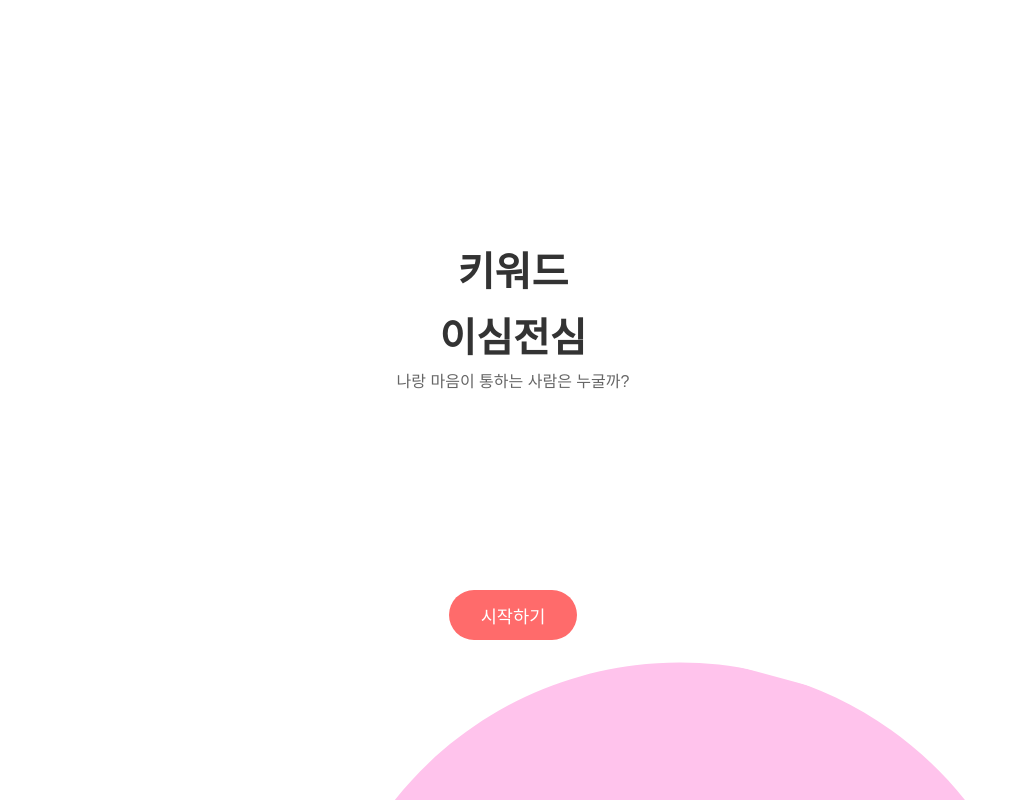
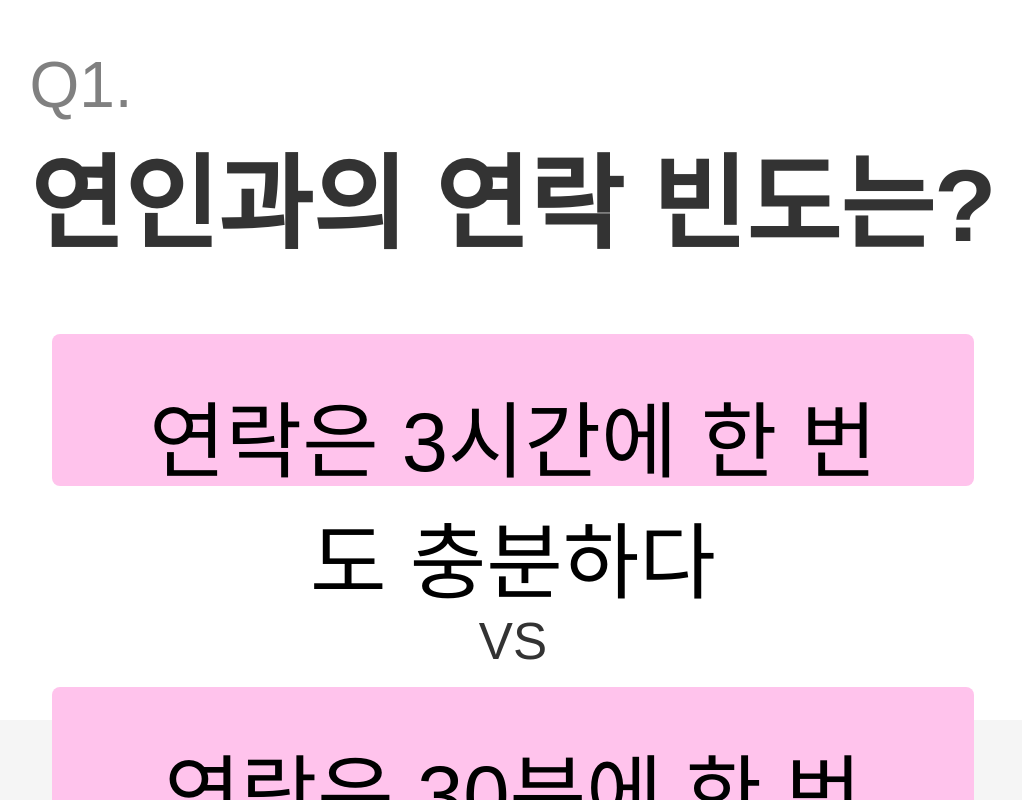
Before and after one commit to LikeLion-INU/Festival_13th_Frontend, a React (Create React App) app: page / in a window 1280 px wide. Shown: the whole page, without its empty margins (127-1149 px from the left). Built offline with nearby package versions, Linux system fonts and the light colour scheme.

Commit message:
질문선택 - 로직 제외 UI만 완료

```diff
--- a/package.json
+++ b/package.json
@@ -10,7 +10,9 @@
     "lottie-react": "^2.4.1",
     "react": "^19.1.0",
     "react-dom": "^19.1.0",
+    "react-icons": "^5.5.0",
     "react-lottie": "^1.2.10",
+    "react-router-dom": "^7.5.0",
     "react-scripts": "5.0.1",
     "styled-components": "^6.1.17",
     "web-vitals": "^2.1.4"
--- a/src/App.js
+++ b/src/App.js
@@ -1,7 +1,9 @@
 import React from "react";
+// import { BrowserRouter, Routes, Route } from "react-router-dom";
 import styled from "styled-components";
 import GlobalStyle from "./styles/globalStyles";
 import Home from "./pages/home/Home";
+import SelectQuestion from "./pages/selectQuestion/SelectQuestion";
 
 const AppContainer = styled.div`
   width: 100%;
@@ -16,7 +18,7 @@ function App() {
     <>
       <GlobalStyle />
       <AppContainer>
-        <Home />
+        <SelectQuestion /> {/* 일단은 라우터 안 넣고 이렇게 했슴다 */}
       </AppContainer>
     </>
   );
--- /dev/null
+++ b/src/pages/selectQuestion/SelectQuestion.jsx
@@ -0,0 +1,127 @@
+import React, { useState } from "react";
+import styled, { keyframes } from "styled-components";
+import { FaArrowLeft, FaArrowRight } from "react-icons/fa";
+
+/*
+4/16
+로직 제외 UI만 완료
+님은거: 질문 뜰 때 페이드인 추가, 첫 페이지엔 이전 버튼 안뜨게, 누르면 다음 질문 로직 짜기, 다른 폰에서도 화면 체크
+*/
+
+// 전체 컨테이너
+const Container = styled.div`
+  background-color: white;
+  height: 90vh;
+  width: 100vw;
+  padding: 5vh 5vw;
+  display: flex;
+  flex-direction: column;
+  align-items: center;
+  justify-content: flex-start;
+`;
+
+// 질문 컨테이너
+const QuestionContainer = styled.div`
+  margin-top: 1vh;
+`;
+
+const QuestionNumber = styled.div`
+  color: grey;
+  font-size: 5vw;
+`;
+
+const Question = styled.div`
+  font-size: 8vw;
+  font-weight: bold;
+`;
+
+// 선택 박스 컨테이너
+const SelectContainer = styled.div`
+  margin-top: 8vh;
+  text-align: center;
+`;
+
+const SelectBox = styled.button`
+  background-color: rgb(255, 195, 236, 1);
+  height: 19vh;
+  width: 72vw;
+  font-size: 6.5vw;
+  padding: 5vh 7vw;
+  border: none;
+  border-radius: 1vh;
+`;
+
+const VsText = styled.div`
+  margin-top: 2vh;
+  margin-bottom: 2vh;
+  font-size: 4vw;
+`;
+
+// 이전/다음 버튼 컨테이너
+const ArrowContainer = styled.div`
+  margin-top: 8vh;
+  margin-bottom: 2vh;
+  display: flex;
+  justify-content: space-between;
+  width: 100%;
+  padding-left: 5vw;
+  padding-right: 5vw;
+`;
+
+const Arrow = styled.button`
+  width: 10vw;
+  height: 5vh;
+  background-color: white;
+  font-size: 5vw;
+`;
+
+// 프로세스바 컨테이너
+const ProcessBarContainer = styled.div`
+  width: 100%;
+  height: 1vh;
+  background-color: #eee;
+  overflow: hidden;
+`;
+
+const Progress = styled.div`
+  height: 100%;
+  width: ${(props) => props.percent}%;
+  background-color: rgb(255, 195, 236, 1);
+  transition: width 0.3s ease-in-out;
+`;
+
+const SelectQuestion = () => {
+  const [index, setIndex] = useState(0);
+  const total = 5; // 질문 개수
+  const percent = ((index + 1) / total) * 100;
+
+  return (
+    <Container>
+      <QuestionContainer>
+        <QuestionNumber>Q1.</QuestionNumber>
+        <Question>연인과의 연락 빈도는?</Question>
+      </QuestionContainer>
+
+      <SelectContainer>
+        <SelectBox>연락은 3시간에 한 번도 충분하다</SelectBox>
+        <VsText>VS</VsText>
+        <SelectBox>연락은 30분에 한 번도 부족하다</SelectBox>
+      </SelectContainer>
+
+      <ArrowContainer>
+        <Arrow>
+          <FaArrowLeft />
+        </Arrow>
+        <Arrow>
+          <FaArrowRight />
+        </Arrow>
+      </ArrowContainer>
+
+      <ProcessBarContainer>
+        <Progress percent={percent} />
+      </ProcessBarContainer>
+    </Container>
+  );
+};
+
+export default SelectQuestion;
```
Also changed, not shown: 1 other file (tests, documents, lock files or other folders).
